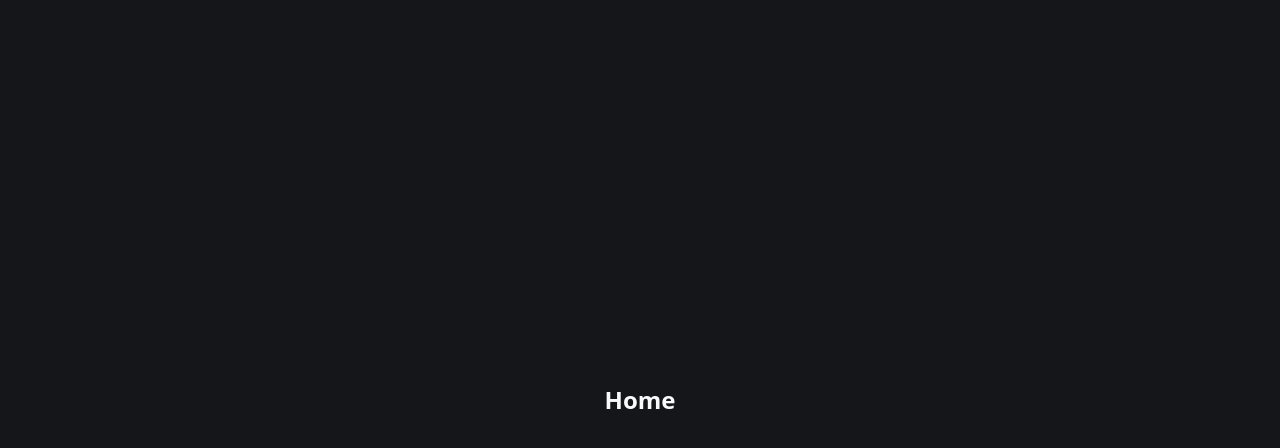
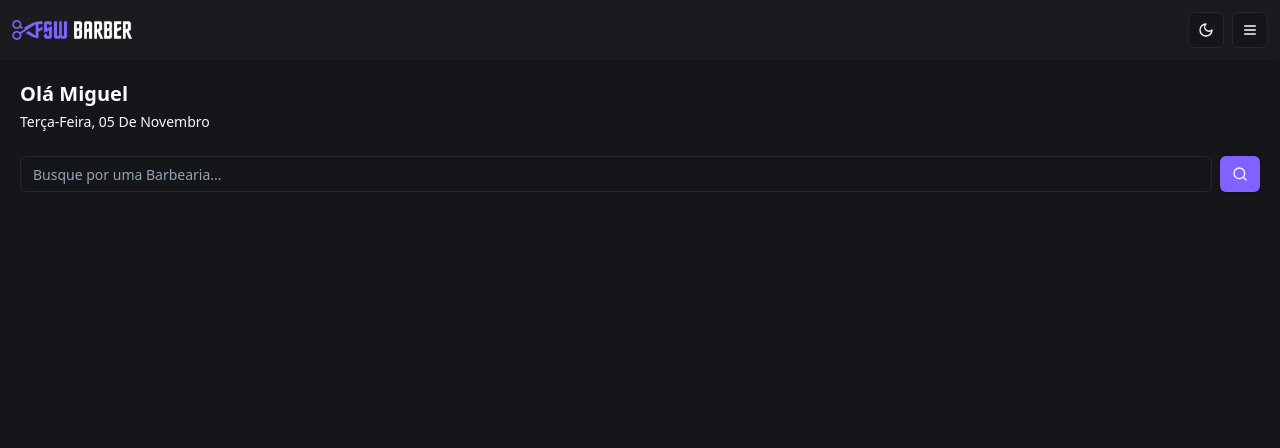
Before and after one commit to Tony-Nhampul/barbershop-app-frontend, a React (Vite) app: page / in a window 1280 px wide. Shown: the top 448 px of the page. Built offline with nearby package versions, Linux system fonts and the light colour scheme.

Commit message:
Add Header, Welcome message and Search component

```diff
--- a/package.json
+++ b/package.json
@@ -17,6 +17,7 @@
     "axios": "^1.7.7",
     "class-variance-authority": "^0.7.0",
     "clsx": "^2.1.1",
+    "date-fns": "^4.1.0",
     "lucide-react": "^0.454.0",
     "react": "^18.3.1",
     "react-dom": "^18.3.1",
--- /dev/null
+++ b/src/components/Header.tsx
@@ -0,0 +1,35 @@
+import { Button } from "@/components/ui/button";
+import { Card, CardContent } from "@/components/ui/card";
+import { MenuIcon } from "lucide-react";
+import { ModeToggle } from "@/components/mode-toggle";
+import { useTheme } from "@/components/theme-provider";
+
+const Header = () => {
+  const { theme } = useTheme();
+  return (
+    <>
+      <Card className="rounded-none border-0">
+        <CardContent className="p-3 flex justify-between items-center flex-row">
+          <img
+            src="src/assets/logo.png"
+            alt="FSW Barber"
+            height={22}
+            width={120}
+          />
+          <div className="flex gap-2">
+            <ModeToggle />
+            <Button
+              variant={"outline"}
+              size={"icon"}
+              className={theme == "light" ? "border-gray-300 rounded" : ""}
+            >
+              <MenuIcon />
+            </Button>
+          </div>
+        </CardContent>
+      </Card>
+    </>
+  );
+};
+
+export default Header;
--- a/src/components/mode-toggle.tsx
+++ b/src/components/mode-toggle.tsx
@@ -10,27 +10,39 @@
 import { useTheme } from "@/components/theme-provider";
 
 export function ModeToggle() {
-  const { setTheme } = useTheme();
+  const { theme, setTheme } = useTheme();
 
   return (
     <DropdownMenu>
-      <DropdownMenuTrigger asChild>
+      <DropdownMenuTrigger
+        asChild
+        className={theme == "light" ? "border-gray-300 rounded" : ""}
+      >
         <Button variant="outline" size="icon">
           <Sun className="h-[1.2rem] w-[1.2rem] rotate-0 scale-100 transition-all dark:-rotate-90 dark:scale-0" />
           <Moon className="absolute h-[1.2rem] w-[1.2rem] rotate-90 scale-0 transition-all dark:rotate-0 dark:scale-100" />
           <span className="sr-only">Toggle theme</span>
         </Button>
       </DropdownMenuTrigger>
-      <DropdownMenuContent align="end">
-        <DropdownMenuItem onClick={() => setTheme("light")}>
-          Light
+      <DropdownMenuContent
+        align="end"
+        className={theme == "light" ? "border-gray-300 rounded bg-white" : ""}
+      >
+        <DropdownMenuItem
+          onClick={() => setTheme("dark")}
+          className={`cursor-pointer ${theme == "light" ? "" : "bg-zinc-700"}`}
+        >
+          Tema Escuro
         </DropdownMenuItem>
-        <DropdownMenuItem onClick={() => setTheme("dark")}>
-          Dark
+        <DropdownMenuItem
+          onClick={() => setTheme("light")}
+          className={`cursor-pointer ${theme == "light" ? "bg-slate-300" : ""}`}
+        >
+          Tema Claro
         </DropdownMenuItem>
-        <DropdownMenuItem onClick={() => setTheme("system")}>
-          System
-        </DropdownMenuItem>
+        {/*<DropdownMenuItem onClick={() => setTheme("system")} className="cursor-pointer">
+          Tema do Sistema
+        </DropdownMenuItem>*/}
       </DropdownMenuContent>
     </DropdownMenu>
   );
--- /dev/null
+++ b/src/components/ui/card.tsx
@@ -0,0 +1,76 @@
+import * as React from "react"
+
+import { cn } from "@/lib/utils"
+
+const Card = React.forwardRef<
+  HTMLDivElement,
+  React.HTMLAttributes<HTMLDivElement>
+>(({ className, ...props }, ref) => (
+  <div
+    ref={ref}
+    className={cn(
+      "rounded-xl border bg-card text-card-foreground shadow",
+      className
+    )}
+    {...props}
+  />
+))
+Card.displayName = "Card"
+
+const CardHeader = React.forwardRef<
+  HTMLDivElement,
+  React.HTMLAttributes<HTMLDivElement>
+>(({ className, ...props }, ref) => (
+  <div
+    ref={ref}
+    className={cn("flex flex-col space-y-1.5 p-6", className)}
+    {...props}
+  />
+))
+CardHeader.displayName = "CardHeader"
+
+const CardTitle = React.forwardRef<
+  HTMLDivElement,
+  React.HTMLAttributes<HTMLDivElement>
+>(({ className, ...props }, ref) => (
+  <div
+    ref={ref}
+    className={cn("font-semibold leading-none tracking-tight", className)}
+    {...props}
+  />
+))
+CardTitle.displayName = "CardTitle"
+
+const CardDescription = React.forwardRef<
+  HTMLDivElement,
+  React.HTMLAttributes<HTMLDivElement>
+>(({ className, ...props }, ref) => (
+  <div
+    ref={ref}
+    className={cn("text-sm text-muted-foreground", className)}
+    {...props}
+  />
+))
+CardDescription.displayName = "CardDescription"
+
+const CardContent = React.forwardRef<
+  HTMLDivElement,
+  React.HTMLAttributes<HTMLDivElement>
+>(({ className, ...props }, ref) => (
+  <div ref={ref} className={cn("p-6 pt-0", className)} {...props} />
+))
+CardContent.displayName = "CardContent"
+
+const CardFooter = React.forwardRef<
+  HTMLDivElement,
+  React.HTMLAttributes<HTMLDivElement>
+>(({ className, ...props }, ref) => (
+  <div
+    ref={ref}
+    className={cn("flex items-center p-6 pt-0", className)}
+    {...props}
+  />
+))
+CardFooter.displayName = "CardFooter"
+
+export { Card, CardHeader, CardFooter, CardTitle, CardDescription, CardContent }
--- /dev/null
+++ b/src/components/ui/input.tsx
@@ -0,0 +1,25 @@
+import * as React from "react"
+
+import { cn } from "@/lib/utils"
+
+export interface InputProps
+  extends React.InputHTMLAttributes<HTMLInputElement> {}
+
+const Input = React.forwardRef<HTMLInputElement, InputProps>(
+  ({ className, type, ...props }, ref) => {
+    return (
+      <input
+        type={type}
+        className={cn(
+          "flex h-9 w-full rounded-md border border-input bg-transparent px-3 py-1 text-sm shadow-sm transition-colors file:border-0 file:bg-transparent file:text-sm file:font-medium file:text-foreground placeholder:text-muted-foreground focus-visible:outline-none focus-visible:ring-1 focus-visible:ring-ring disabled:cursor-not-allowed disabled:opacity-50",
+          className
+        )}
+        ref={ref}
+        {...props}
+      />
+    )
+  }
+)
+Input.displayName = "Input"
+
+export { Input }
--- a/src/pages/home/Home.tsx
+++ /dev/null
@@ -1,11 +0,0 @@
-import { ModeToggle } from "@/components/mode-toggle";
-
-const Home = () => {
-  return (
-    <div className="flex items-center justify-center absolute flex-col right-0 top-0 w-full h-full">
-      <h4 className="text-2xl font-bold">Home </h4>
-    </div>
-  );
-};
-
-export default Home;
--- /dev/null
+++ b/src/pages/home/Search.tsx
@@ -0,0 +1,32 @@
+"use client";
+
+import { Button } from "@/components/ui/button";
+import { Input } from "@/components/ui/input";
+import { SearchIcon } from "lucide-react";
+import { useTheme } from "@/components/theme-provider";
+
+const Search = () => {
+  const { theme } = useTheme();
+  return (
+    <div className="flex items-center gap-2">
+      <Input
+        placeholder="Busque por uma Barbearia..."
+        className={theme == "light" ? "border-gray-300 rounded" : ""}
+      />
+
+      <Button
+        variant={"default"}
+        size={"sm"}
+        className={`h-[36px] ${
+          theme === "light"
+            ? "border-[1px] border-gray-300 bg-[#8161ff] text-white rounded"
+            : ""
+        }`}
+      >
+        <SearchIcon />
+      </Button>
+    </div>
+  );
+};
+
+export default Search;
--- /dev/null
+++ b/src/pages/home/index.tsx
@@ -0,0 +1,27 @@
+import { format } from "date-fns";
+import Header from "../../components/Header";
+import { ptBR } from "date-fns/locale";
+import Search from "./Search";
+
+const Home = () => {
+  return (
+    <div>
+      <Header />
+
+      <div className="px-5 pt-5 space-y-1">
+        <h2 className="text-xl font-bold">Olá Miguel</h2>
+        <p className="capitalize text-sm">
+          {format(new Date(), "EEEE',' dd 'de' MMMM", {
+            locale: ptBR,
+          })}
+        </p>
+      </div>
+
+      <div className="px-5 mt-6">
+        <Search />
+      </div>
+    </div>
+  );
+};
+
+export default Home;
--- a/src/routes/index.tsx
+++ b/src/routes/index.tsx
@@ -1,5 +1,5 @@
 import { Route, Routes } from "react-router-dom";
-import Home from "../pages/home/Home";
+import Home from "../pages/home";
 import { PrivateRoute } from "./PrivateRoute";
 import { PublicRoute } from "./PublicRoute";
 
```
Also changed, not shown: src/assets/Logo.png (added), 1 other file (tests, documents, lock files or other folders).
